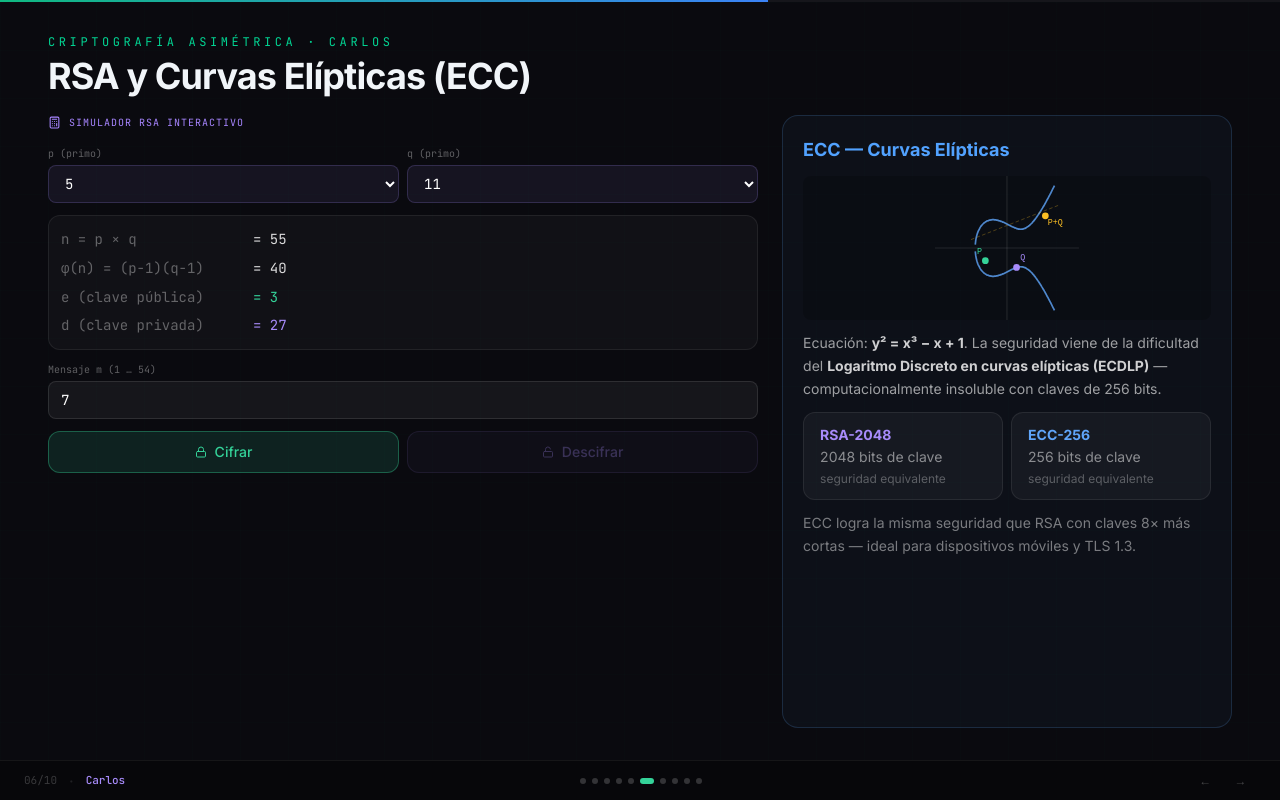
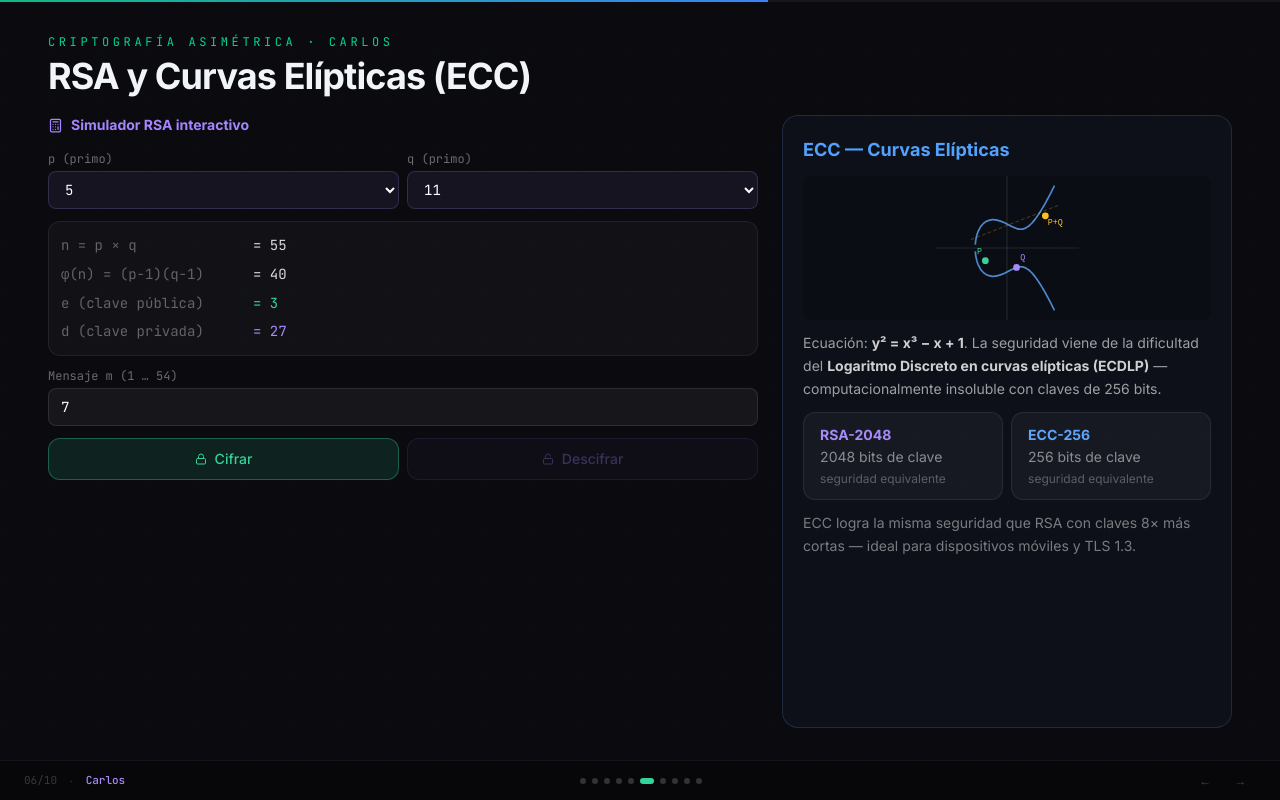
Before and after one commit to iamrodrigodev/diapositiva-ciberseguridad, a React (Vite) app: page / in a window 1280 px wide. Both pictures are taken after a click on the button 650 px from the left and 780 px from the top of the page. Built offline with nearby package versions, Linux system fonts and the light colour scheme.

Commit message:
feat: v6

```diff
--- a/src/slides/06_Asimetrica/RSACalc.tsx
+++ b/src/slides/06_Asimetrica/RSACalc.tsx
@@ -29,14 +29,14 @@ export default function RSACalc() {
   return (
     <motion.div variants={fadeUp} className="flex flex-col gap-3">
       <div className="flex items-center gap-2 mb-1">
-        <Calculator size={13} className="text-violet-400" />
-        <span className="font-mono text-[10px] text-violet-400 tracking-widest uppercase">Simulador RSA interactivo</span>
+        <Calculator size={15} className="text-violet-400" />
+        <span className="text-sm font-bold text-violet-400">Simulador RSA interactivo</span>
       </div>
 
       <div className="grid grid-cols-2 gap-2">
         {([['p (primo)', pNum, [3,5,7,11,13], handleP], ['q (primo)', qNum, [7,11,13,17,19], handleQ]] as const).map(([lbl, val, opts, setter]) => (
           <div key={lbl}>
-            <label className="font-mono text-[10px] text-white/35 block mb-1">{lbl}</label>
+            <label className="text-xs font-mono text-white/40 block mb-1">{lbl}</label>
             <select value={val} onChange={e => setter(+e.target.value)}
               className="w-full rounded-lg px-3 py-2 font-mono text-sm text-white outline-none"
               style={{ background: 'rgba(167,139,250,0.08)', border: '1px solid rgba(167,139,250,0.2)' }}>
@@ -54,7 +54,7 @@ export default function RSACalc() {
       </div>
 
       <div>
-        <label className="font-mono text-[10px] text-white/35 block mb-1">Mensaje m (1 … {String(n - 1n)})</label>
+        <label className="text-xs font-mono text-white/40 block mb-1">Mensaje m (1 … {String(n - 1n)})</label>
         <input type="number" value={msgNum} min={1} max={Number(n - 1n)}
           onChange={e => handleMsg(Math.max(1, Math.min(+e.target.value, Number(n - 1n))))}
           className="w-full rounded-lg px-3 py-2 font-mono text-sm text-white outline-none"
@@ -74,7 +74,7 @@ export default function RSACalc() {
             {step === 'dec' && (
               <div className="flex items-center gap-2">
                 <CodeLine label="m' = cᵈ mod n" value={`= ${plain}`} color="#a78bfa" />
-                {plain === m && <span className="font-mono text-[10px] text-emerald-400">✓ igual!</span>}
+                {plain === m && <span className="text-sm text-emerald-400 font-bold">✓ igual!</span>}
               </div>
             )}
           </motion.div>
```
